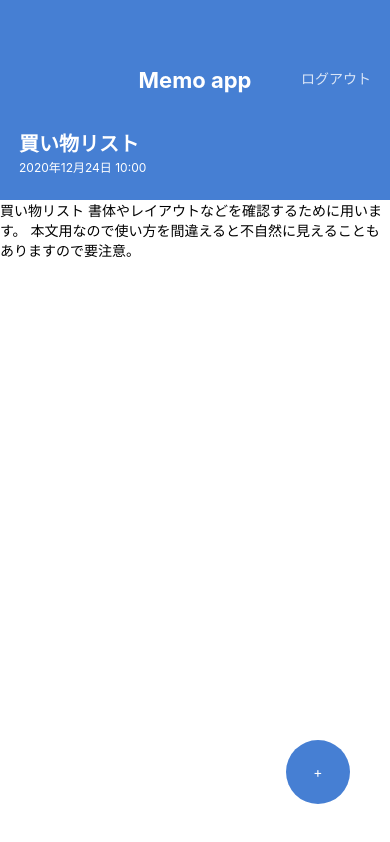
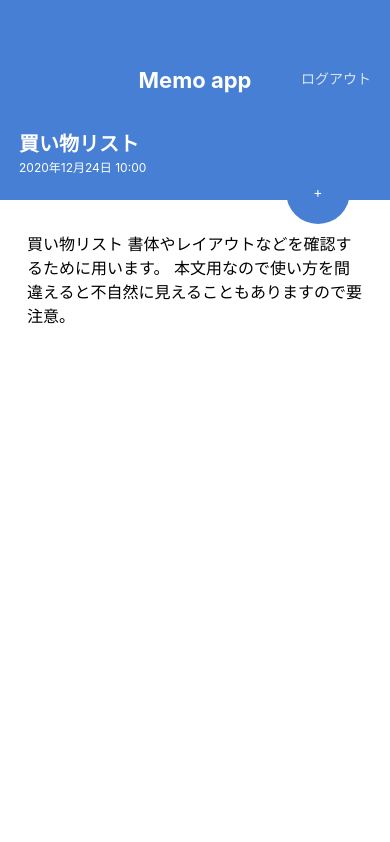
Before and after one commit to kazuki-ok/memoApp, a React Native app: screen / in a window 390 px wide. Shown: the top 842 px of the page. Built offline with nearby package versions, Linux system fonts and the light colour scheme.

Commit message:
create memo ditaelscreen

```diff
--- a/src/components/CircleVButton.jsx
+++ b/src/components/CircleVButton.jsx
@@ -1,11 +1,11 @@
 import React from 'react';
 import { View, Text, StyleSheet } from 'react-native';
-import { string } from 'prop-types';
+import { string, shape } from 'prop-types';
 
 export default function CircleButton(props) {
-  const { children } = props;
+  const { children, style } = props;
   return (
-    <View style={styles.circleButton}>
+    <View style={[styles.circleButton, style]}>
       <Text style={styles.circleButtonLabel}>{children}</Text>
     </View>
   );
@@ -13,6 +13,11 @@ export default function CircleButton(props) {
 
 CircleButton.propTypes = {
   children: string.isRequired,
+  style: shape(),
+};
+
+CircleButton.defaultProps = {
+  style: null,
 };
 
 const styles = StyleSheet.create({
--- a/src/screens/MemoDetailScreen.jsx
+++ b/src/screens/MemoDetailScreen.jsx
@@ -11,14 +11,14 @@ export default function MemoDetailScreen() {
         <Text style={styles.memoTitle}>買い物リスト</Text>
         <Text style={styles.memoDate}>2020年12月24日 10:00</Text>
       </View>
-      <ScrollView>
-        <Text>
+      <ScrollView style={styles.memoBody}>
+        <Text style={styles.memoText}>
           買い物リスト
           書体やレイアウトなどを確認するために用います。
           本文用なので使い方を間違えると不自然に見えることもありますので要注意。
         </Text>
       </ScrollView>
-      <CircleButton>+</CircleButton>
+      <CircleButton style={{ top: 160, bottom: 'auto' }}>+</CircleButton>
     </View>
   );
 }
@@ -50,4 +50,13 @@ const styles = StyleSheet.create({
     lineHeight: 16,
   },
 
+  memoBody: {
+    paddingVertical: 32,
+    paddingHorizontal: 27,
+  },
+
+  memoText: {
+    fontSize: 16,
+    lineHeight: 24,
+  },
 });
```
